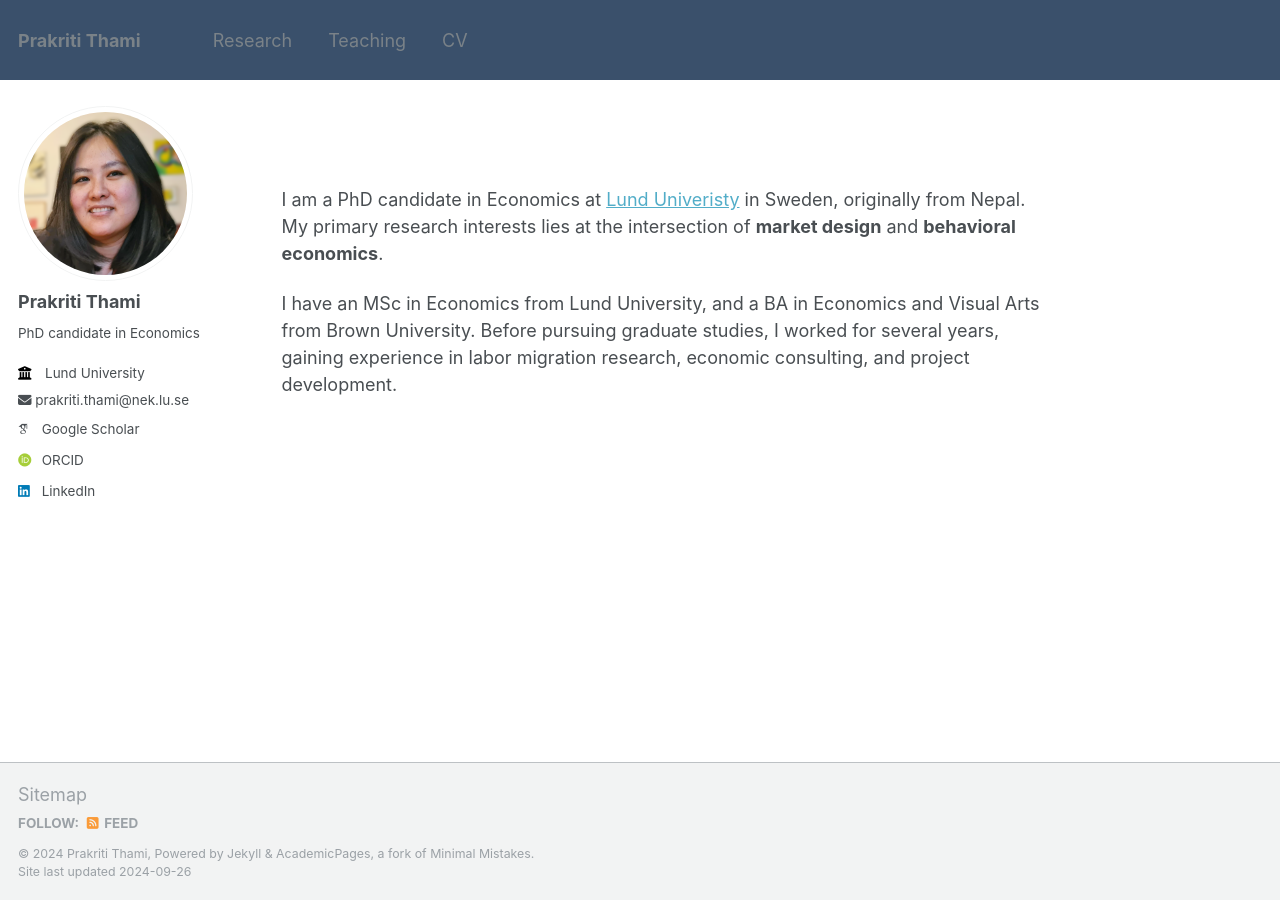
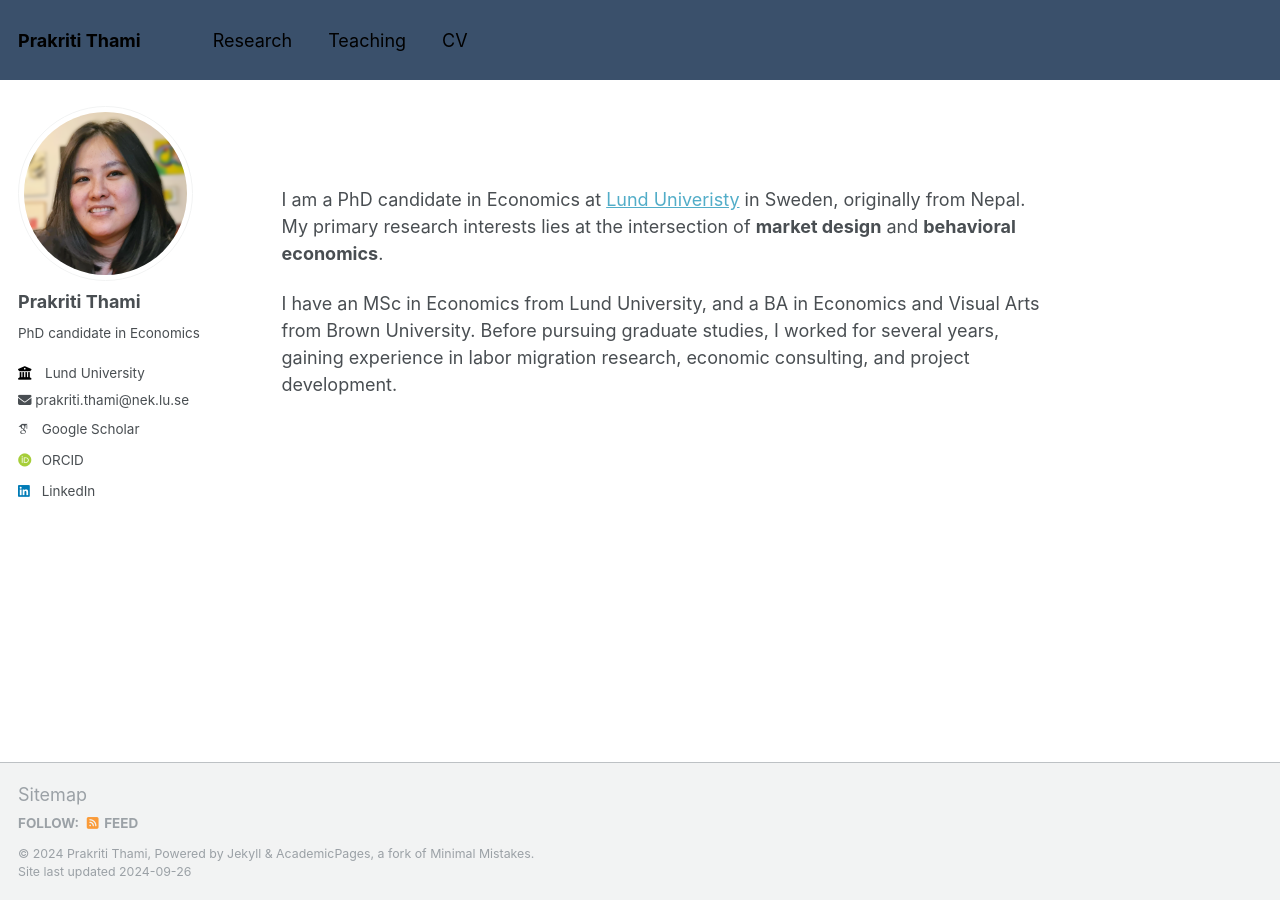
Before and after one commit to prakritithami/prakritithami.github.io, a Jekyll site: the page built from _pages/about.md, in a window 1280 px wide. Built offline with Jekyll 4.4.1, drawn with Linux system fonts in a browser that asks for light colours; some web fonts are replaced.

Commit message:
Update main.scss

```diff
--- a/assets/css/main.scss
+++ b/assets/css/main.scss
@@ -57,7 +57,7 @@ $text-color: #000000;
   background: none !important; // Remove any background colors
   box-shadow: none !important; // Remove any box shadows
   border: none !important; // Remove any borders
-  color: inherit; // Ensure text color is inherited from the .masthead
+  color: $text-color !important;
 }
 
 // Adjust the top margin of the main content to accommodate the header height
```
